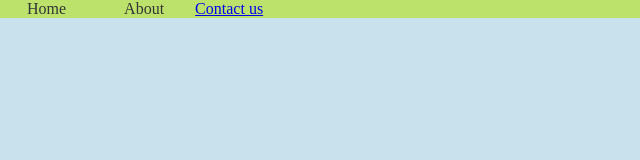
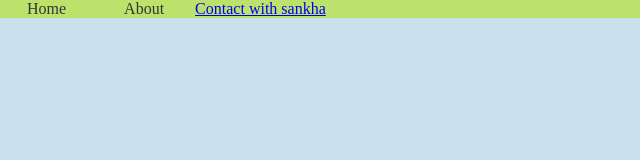
Before and after one commit to Sankhadip-betal/project, a plain HTML site: page index.html in a window 1280 px wide. Shown: the full height of the page, 0-640 px from the left. Drawn offline with Linux system fonts and the light colour scheme.

Commit message:
Update index.html

```diff
--- a/index.html
+++ b/index.html
@@ -38,7 +38,7 @@
         <ul>
             <li>Home</li>
             <li>About</li>
-            <a href="https://wa.me/message/4ZARRWSS3WQOI1">Contact us</a>
+            <a href="https://wa.me/message/4ZARRWSS3WQOI1">Contact with sankha</a>
 
         </ul>
     </div>
```
